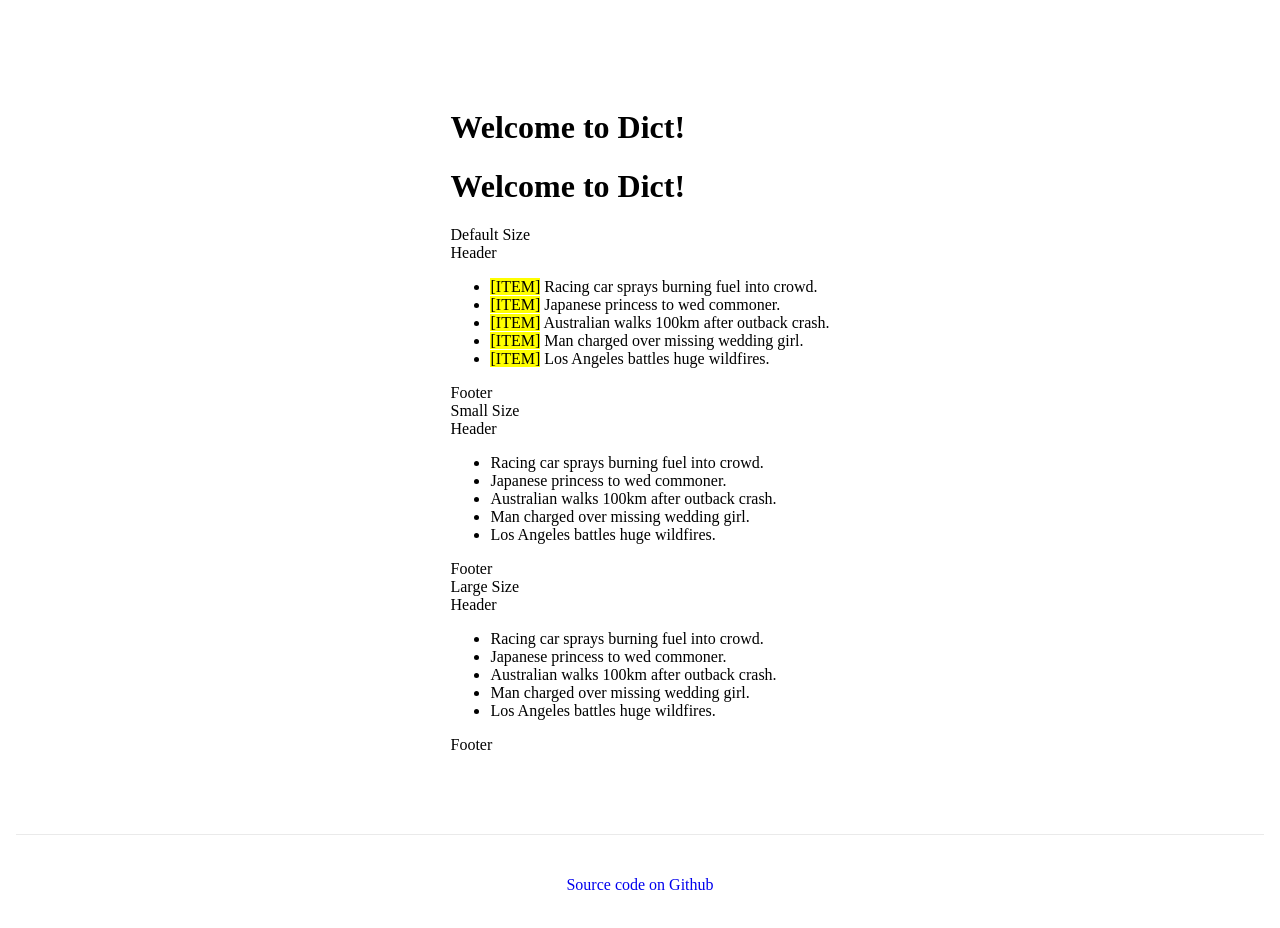
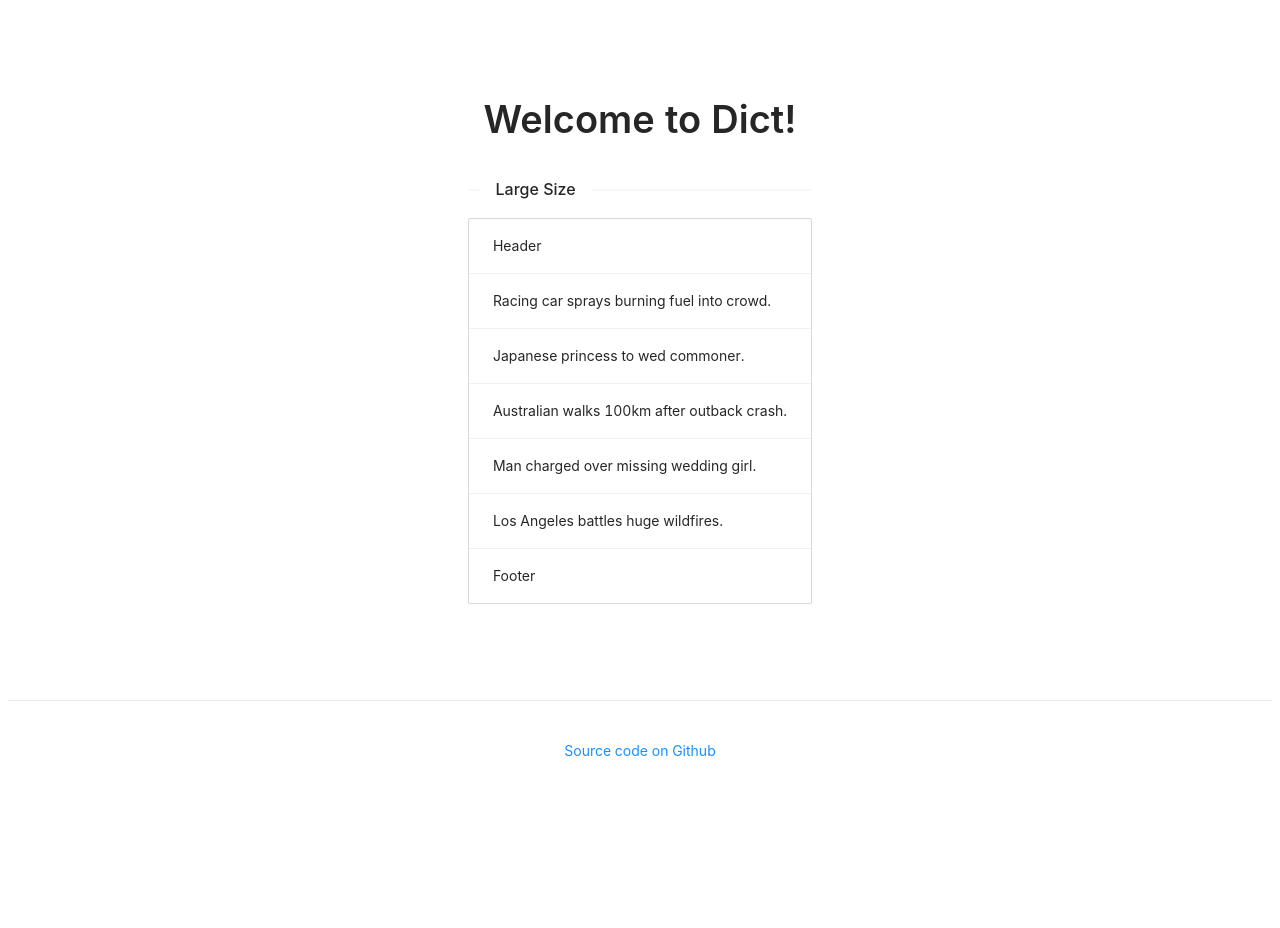
Before and after one commit to thinktwice13/dict, a Next.js app: page / in a window 1280 px wide. Shown: the top 928 px of the page. After the commit the page ends 800 px from the top, so only its background shows below. Built offline with nearby package versions, Linux system fonts and the light colour scheme.

Commit message:
Layout adjustments

```diff
--- a/components/list.js
+++ b/components/list.js
@@ -1,4 +1,4 @@
-import { List, Typography, Divider } from 'antd';
+import { List, Divider } from 'antd';
 
 const data = [
   'Racing car sprays burning fuel into crowd.',
@@ -11,29 +11,10 @@ const data = [
 const ListComponent = () => {
   return (
     <>
-      <Divider orientation="left">Default Size</Divider>
-      <List
-        header={<div>Header</div>}
-        footer={<div>Footer</div>}
-        bordered
-        dataSource={data}
-        renderItem={(item) => (
-          <List.Item>
-            <Typography.Text mark>[ITEM]</Typography.Text> {item}
-          </List.Item>
-        )}
-      />
-      <Divider orientation="left">Small Size</Divider>
-      <List
-        size="small"
-        header={<div>Header</div>}
-        footer={<div>Footer</div>}
-        bordered
-        dataSource={data}
-        renderItem={(item) => <List.Item>{item}</List.Item>}
-      />
       <Divider orientation="left">Large Size</Divider>
       <List
+        // column={{ xxl: 4, xl: 3, lg: 3, md: 3, sm: 2, xs: 1 }}
+        style={{ width: '100%' }}
         size="large"
         header={<div>Header</div>}
         footer={<div>Footer</div>}
--- a/pages/_app.js
+++ b/pages/_app.js
@@ -1,4 +1,4 @@
-// import 'antd/dist/antd.css';
+import 'antd/dist/antd.css';
 // import '../styles/globals.css';
 import { Layout } from '../components';
 
--- a/pages/index.js
+++ b/pages/index.js
@@ -1,48 +1,26 @@
+import { List } from '../components';
+import styled from 'styled-components';
 import { Typography } from 'antd';
-import { List } from '../components';
+
+const TitleContainer = styled.h1`
+  margin: 0;
+  line-height: 1.15;
+  font-size: 4rem;
+  text-align: center;
+`;
 
 const Home = () => {
   return (
-    <div>
-      <h1>Welcome to Dict!</h1>
-      <Typography.Title>Welcome to Dict!</Typography.Title>
+    <>
+      <TitleContainer>
+        <Typography.Title>Welcome to Dict!</Typography.Title>
+      </TitleContainer>
       {/* <p className={styles.description}>
         Get started by editing{' '}
         <code className={styles.code}>pages/index.js</code>
       </p> */}
-      <div
-        style={
-          {
-            // display: 'flex',
-            // flexDirection: 'row',
-            // width: '100%',
-          }
-        }
-      >
-        <List />
-
-        {/* <a href="https://nextjs.org/learn" className={styles.card}>
-          <h3>Learn &rarr;</h3>
-          <p>Learn about Next.js in an interactive course with quizzes!</p>
-        </a>
-
-        <a
-          href="https://github.com/vercel/next.js/tree/master/examples"
-          className={styles.card}
-        >
-          <h3>Examples &rarr;</h3>
-          <p>Discover and deploy boilerplate example Next.js projects.</p>
-        </a>
-
-        <a
-          href="https://vercel.com/import?filter=next.js&utm_source=create-next-app&utm_medium=default-template&utm_campaign=create-next-app"
-          className={styles.card}
-        >
-          <h3>Deploy &rarr;</h3>
-          <p>Instantly deploy your Next.js site to a public URL with Vercel.</p>
-        </a> */}
-      </div>
-    </div>
+      <List />
+    </>
   );
 };
 
```
Also changed, not shown: pages/_document.js (+11 -12 lines).
